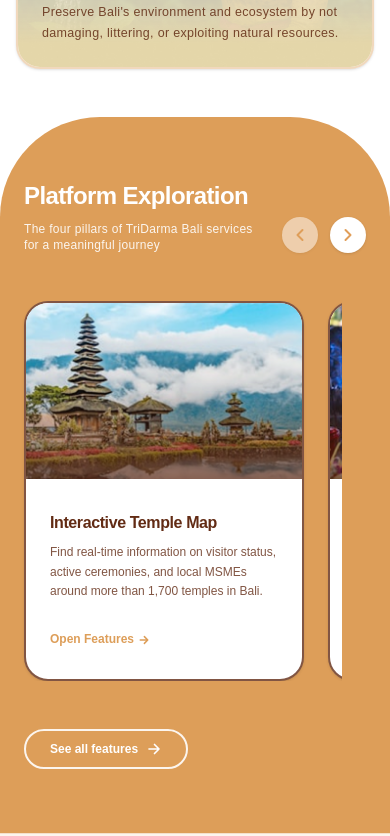
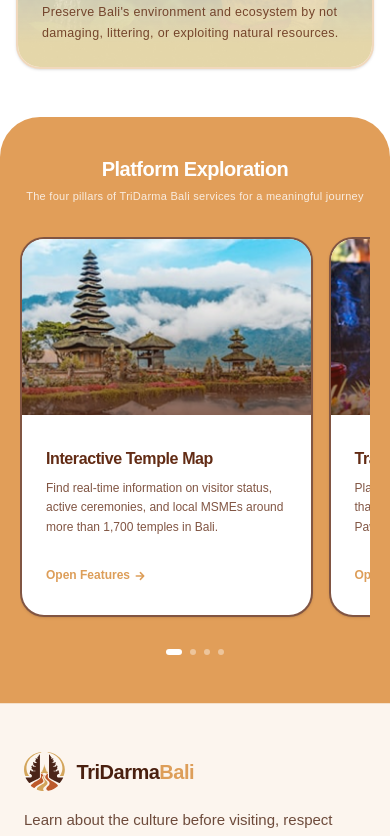
Before and after one commit to deandamanik/TriDarma-Bali, a React (Vite) app: page / in a window 390 px wide. Shown: the part 2064-2900 px from the top of the page. Built offline with nearby package versions, Linux system fonts and the light colour scheme.

Commit message:
feat: add mobile responsiveness to home features

```diff
--- a/src/components/home/HomeFeatures.jsx
+++ b/src/components/home/HomeFeatures.jsx
@@ -1,5 +1,4 @@
-import { useState } from 'react';
-import { motion } from 'framer-motion';
+import { useState, useRef } from 'react';
 import FeatureCard from './FeatureCard';
 import templeMapImg from '../../assets/home/feature-temple-map.png';
 import calendarImg from '../../assets/home/feature-calendar.png';
@@ -7,125 +6,98 @@ import encyclopediaImg from '../../assets/home/feature-encyclopedia.png';
 import reportImg from '../../assets/home/feature-report.png';
 
 const HomeFeatures = () => {
-  const [currentIndex, setCurrentIndex] = useState(0);
+  const containerRef = useRef(null);
+  const [activeDot, setActiveDot] = useState(0);
 
   const features = [
-    {
-      id: 1,
-      title: 'Interactive Temple Map',
-      desc: 'Find real-time information on visitor status, active ceremonies, and local MSMEs around more than 1,700 temples in Bali.',
-      linkText: 'Open Features',
-      img: templeMapImg,
-    },
-    {
-      id: 2,
-      title: 'Traditional Ceremony Calendar',
-      desc: 'Plan your visit with an integrated calendar that combines the Gregorian, Saka, and Pawukon Balinese systems.',
-      linkText: 'Open Features',
-      img: calendarImg,
-    },
-    {
-      id: 3,
-      title: 'Cultural Encyclopedia',
-      desc: 'Learn about Balinese dress codes, etiquette, the meaning of ceremonies, and local wisdom before visiting sacred areas.',
-      linkText: 'Open Features',
-      img: encyclopediaImg,
-    },
-    {
-      id: 4,
-      title: 'Report Violations',
-      desc: 'Report cultural violations directly to the Badung Tourism Office. Your identity is fully protected.',
-      linkText: 'Open Features',
-      img: reportImg,
-    },
+    { id: 1, title: 'Interactive Temple Map', desc: 'Find real-time information on visitor status, active ceremonies, and local MSMEs around more than 1,700 temples in Bali.', linkText: 'Open Features', img: templeMapImg },
+    { id: 2, title: 'Traditional Ceremony Calendar', desc: 'Plan your visit with an integrated calendar that combines the Gregorian, Saka, and Pawukon Balinese systems.', linkText: 'Open Features', img: calendarImg },
+    { id: 3, title: 'Cultural Encyclopedia', desc: 'Learn about Balinese dress codes, etiquette, the meaning of ceremonies, and local wisdom before visiting sacred areas.', linkText: 'Open Features', img: encyclopediaImg },
+    { id: 4, title: 'Report Violations', desc: 'Report cultural violations directly to the Badung Tourism Office. Your identity is fully protected.', linkText: 'Open Features', img: reportImg },
   ];
 
-  const handleNext = () => {
-    if (currentIndex < features.length - 3) {
-      setCurrentIndex((prev) => prev + 1);
+  const handleScroll = () => {
+    if (containerRef.current) {
+      const { scrollLeft, clientWidth } = containerRef.current;
+      if (clientWidth > 0) {
+        const index = Math.round(scrollLeft / (clientWidth * 0.75));
+        setActiveDot(Math.min(index, features.length - 1));
+      }
     }
   };
 
-  const handlePrev = () => {
-    if (currentIndex > 0) {
-      setCurrentIndex((prev) => prev - 1);
+  const scrollDesktop = (direction) => {
+    if (containerRef.current) {
+      const { clientWidth } = containerRef.current;
+      const scrollAmount = clientWidth / 3;
+      containerRef.current.scrollBy({
+        left: direction === 'left' ? -scrollAmount : scrollAmount,
+        behavior: 'smooth',
+      });
     }
   };
 
   return (
     <section className="w-full bg-white font-poppins overflow-hidden">
-      <div className="w-full bg-orange-normal text-white pt-16 pb-16 px-6 sm:px-12 md:px-20 lg:px-24 rounded-t-[100px] sm:rounded-t-[140px] md:rounded-t-[200px]">
+      <div className="w-full bg-[#e19e59] text-white pt-10 pb-12 md:pt-16 md:pb-16 px-5 sm:px-12 md:px-20 lg:px-24 rounded-t-[40px] md:rounded-t-[160px]">
         <div className="max-w-7xl mx-auto">
 
-          <div className="flex flex-row items-end justify-between mb-12 gap-6">
-            <div className="max-w-2xl">
-              <h2 className="text-2xl sm:text-3xl md:text-4xl font-bold leading-tight tracking-tight mb-2.5">
+          <div className="flex flex-col md:flex-row items-center md:items-end justify-between mb-8 md:mb-12 gap-6 text-center md:text-left">
+            <div className="max-w-2xl w-full">
+              <h2 className="text-xl sm:text-3xl md:text-4xl font-bold leading-tight tracking-tight mb-1.5 md:mb-2.5">
                 Platform Exploration
               </h2>
-              <p className="text-xs sm:text-sm text-white/90 font-medium tracking-wide">
+              <p className="text-[11px] sm:text-sm text-white/80 font-medium tracking-wide max-w-md md:max-w-none mx-auto md:mx-0">
                 The four pillars of TriDarma Bali services for a meaningful journey
               </p>
             </div>
-            <div className="flex items-center gap-3 shrink-0">
+
+            <div className="hidden md:flex items-center gap-3 shrink-0">
               <button
-                onClick={handlePrev}
-                disabled={currentIndex === 0}
-                className={`w-9 h-9 md:w-10 md:h-10 rounded-full flex items-center justify-center bg-white text-[#e19e59] shadow-sm transition ${
-                  currentIndex === 0 ? 'opacity-50 cursor-not-allowed' : 'hover:bg-white/90 active:scale-95'
-                }`}
+                onClick={() => scrollDesktop('left')}
+                className="w-10 h-10 rounded-full flex items-center justify-center bg-white text-[#e19e59] shadow-sm hover:bg-white/90 active:scale-95 transition"
               >
-                <svg xmlns="http://www.w3.org/2000/svg" fill="none" viewBox="0 0 24 24" strokeWidth={3} stroke="currentColor" className="w-4 h-4 md:w-5 md:h-5">
+                <svg xmlns="http://www.w3.org/2000/svg" fill="none" viewBox="0 0 24 24" strokeWidth={3} stroke="currentColor" className="w-5 h-5">
                   <path strokeLinecap="round" strokeLinejoin="round" d="M15.75 19.5L8.25 12l7.5-7.5" />
                 </svg>
               </button>
               <button
-                onClick={handleNext}
-                disabled={currentIndex >= features.length - 3}
-                className={`w-9 h-9 md:w-10 md:h-10 rounded-full flex items-center justify-center bg-white text-[#e19e59] shadow-sm transition ${
-                  currentIndex >= features.length - 3 ? 'opacity-50 cursor-not-allowed' : 'hover:bg-white/90 active:scale-95'
-                }`}
+                onClick={() => scrollDesktop('right')}
+                className="w-10 h-10 rounded-full flex items-center justify-center bg-white text-[#e19e59] shadow-sm hover:bg-white/90 active:scale-95 transition"
               >
-                <svg xmlns="http://www.w3.org/2000/svg" fill="none" viewBox="0 0 24 24" strokeWidth={3} stroke="currentColor" className="w-4 h-4 md:w-5 md:h-5">
+                <svg xmlns="http://www.w3.org/2000/svg" fill="none" viewBox="0 0 24 24" strokeWidth={3} stroke="currentColor" className="w-5 h-5">
                   <path strokeLinecap="round" strokeLinejoin="round" d="M8.25 4.5l7.5 7.5-7.5 7.5" />
                 </svg>
               </button>
             </div>
           </div>
 
-          <div className="w-full overflow-x-auto md:overflow-hidden no-scrollbar -mx-6 px-6 md:mx-0 md:px-0 mb-12">
-            <motion.div
-              className="flex flex-row gap-6 w-max md:w-full"
-              animate={{
-                x: typeof window !== 'undefined' && window.innerWidth >= 768
-                  ? `calc(-${currentIndex * 33.333}% - ${currentIndex * 16}px)`
-                  : '0px'
-              }}
-              transition={{ type: 'spring', stiffness: 120, damping: 20 }}
+          <div
+            ref={containerRef}
+            onScroll={handleScroll}
+            className="flex gap-4 md:gap-6 overflow-x-auto no-scrollbar scroll-smooth snap-x snap-mandatory pb-6"
           >
             {features.map((item) => (
               <div
                 key={item.id}
-                  className="w-70 sm:w-77.5 md:w-[calc(33.333%-16px)] shrink-0"
+                className="snap-center md:snap-start w-[75vw] sm:w-75 md:w-[calc(33.333%-16px)] shrink-0"
               >
-                  <FeatureCard
-                    title={item.title}
-                    desc={item.desc}
-                    linkText={item.linkText}
-                    img={item.img}
-                  />
+                <FeatureCard {...item} />
               </div>
             ))}
-            </motion.div>
           </div>
 
-          <div className="flex justify-start">
-            <button className="border-2 border-white/90 text-white text-xs sm:text-sm font-bold py-2.5 px-6 rounded-full hover:bg-white hover:text-[#e19e59] active:scale-95 transition duration-200 flex items-center gap-2">
-              <span>See all features</span>
-              <svg xmlns="http://www.w3.org/2000/svg" fill="none" viewBox="0 0 24 24" strokeWidth={2.5} stroke="currentColor" className="w-4 h-4">
-                <path strokeLinecap="round" strokeLinejoin="round" d="M4.5 12h15m0 0l-6.75-6.75M19.5 12l-6.75 6.75" />
-              </svg>
-            </button>
+          <div className="flex md:hidden justify-center items-center gap-2 mt-2">
+            {features.map((_, idx) => (
+              <div
+                key={idx}
+                className={`h-1.5 rounded-full transition-all duration-300 ${
+                  activeDot === idx ? 'w-4 bg-white' : 'w-1.5 bg-white/40'
+                }`}
+              />
+            ))}
           </div>
+
         </div>
       </div>
     </section>
```
Also changed, not shown: 1 other file (tests, documents, lock files or other folders). Lines whose indentation alone changed are shown as unchanged.
